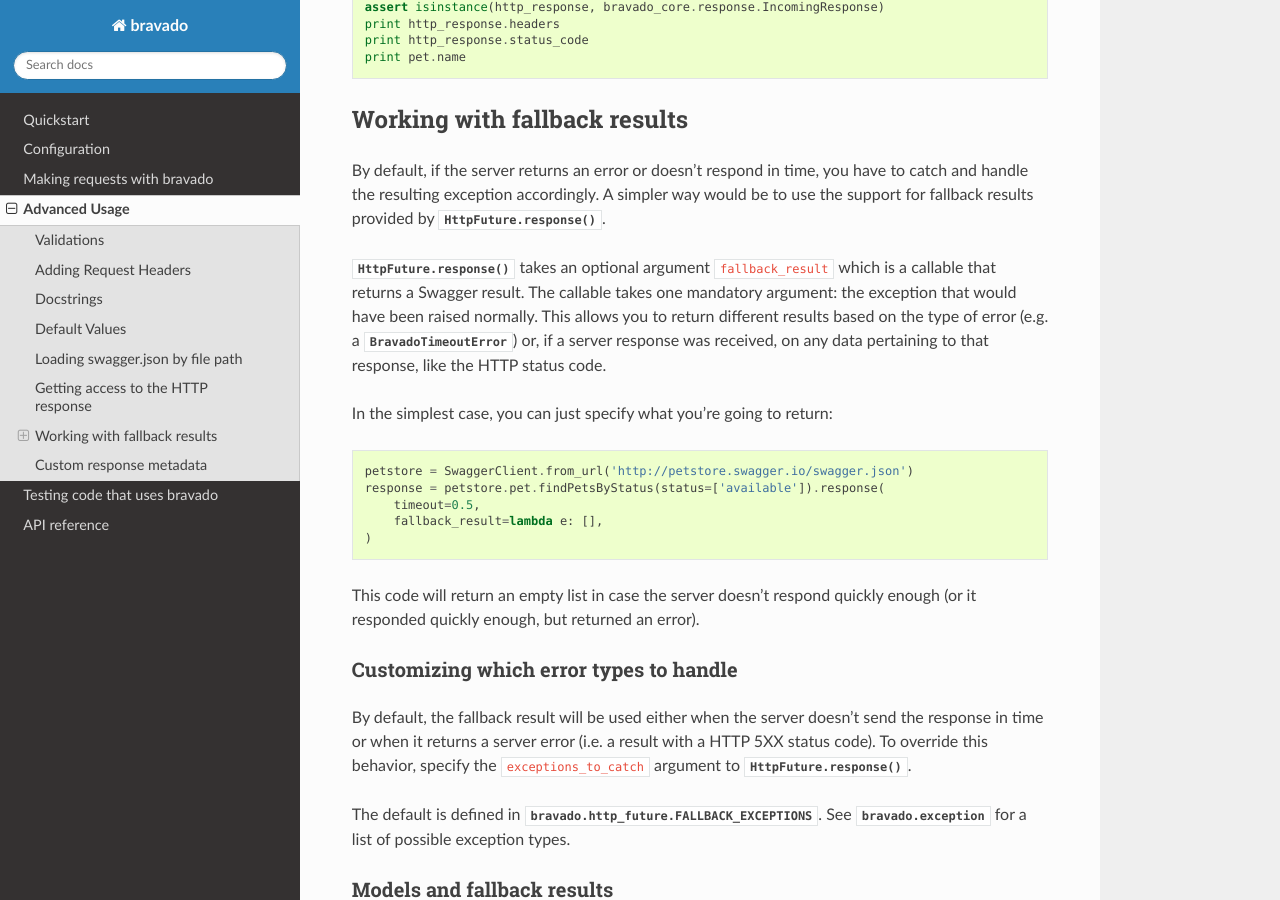
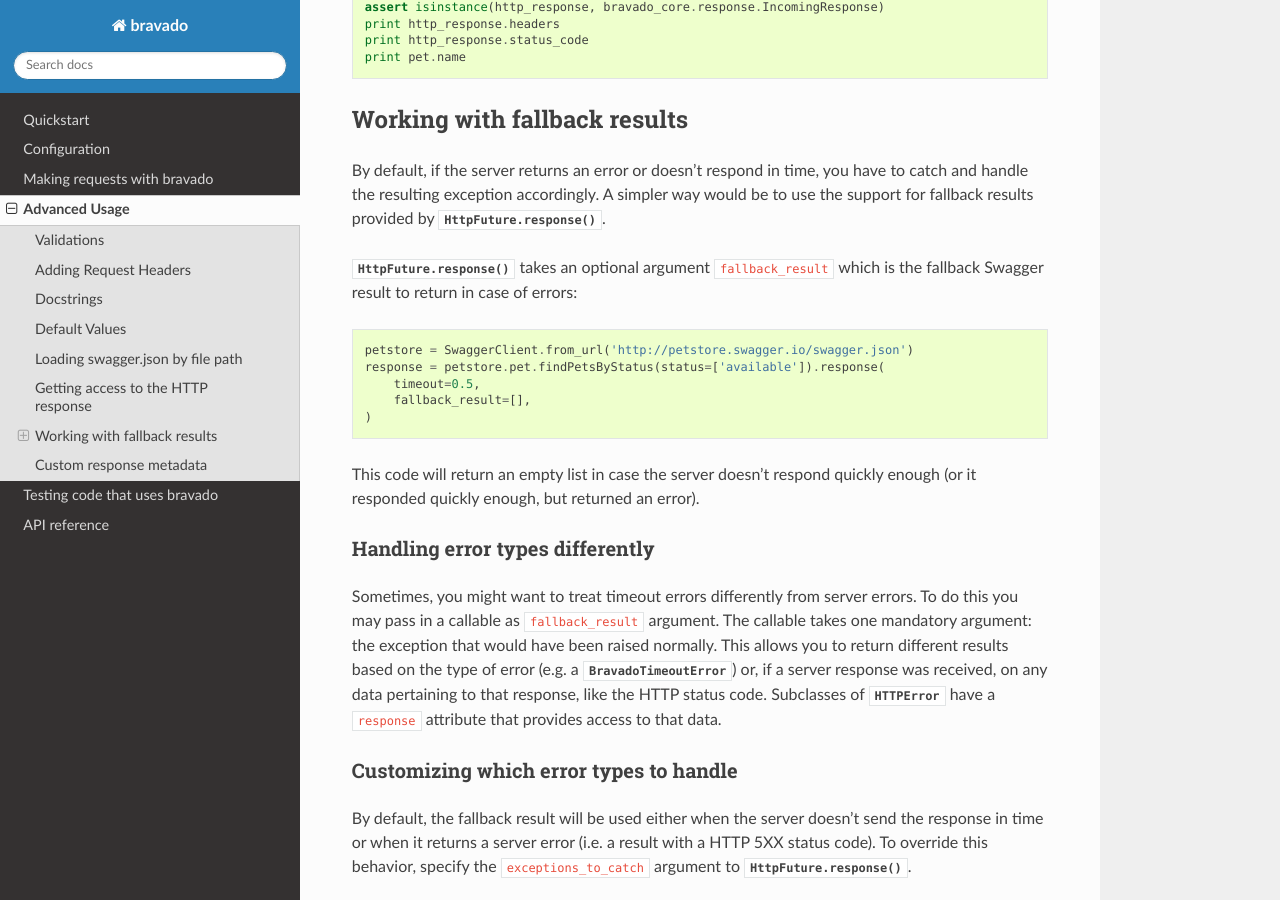
Before and after one commit to Yelp/bravado, a Sphinx documentation site: the page built from docs/source/advanced.rst, in a window 1280 px wide and 900 px high, scrolled down 3067 px. Built offline with Sphinx 7.4.7 and the Read the Docs theme 2.0.0, drawn with Linux system fonts in a browser that asks for light colours.

Commit message:
Support non-callable fallback results, stabilize API

```diff
--- a/docs/source/advanced.rst
+++ b/docs/source/advanced.rst
@@ -169,24 +169,29 @@ By default, if the server returns an error or doesn't respond in time, you have
 the resulting exception accordingly. A simpler way would be to use the support for fallback results
 provided by :meth:`.HttpFuture.response`.
 
-:meth:`.HttpFuture.response` takes an optional argument ``fallback_result`` which is a callable
-that returns a Swagger result. The callable takes one mandatory argument: the exception that would
-have been raised normally. This allows you to return different results based on the type of error
-(e.g. a :class:`.BravadoTimeoutError`) or, if a server response was received, on any data pertaining
-to that response, like the HTTP status code.
-
-In the simplest case, you can just specify what you're going to return:
+:meth:`.HttpFuture.response` takes an optional argument ``fallback_result`` which is the fallback
+Swagger result to return in case of errors:
 
 .. code-block:: python
 
     petstore = SwaggerClient.from_url('http://petstore.swagger.io/swagger.json')
     response = petstore.pet.findPetsByStatus(status=['available']).response(
         timeout=0.5,
-        fallback_result=lambda e: [],
+        fallback_result=[],
     )
 
 This code will return an empty list in case the server doesn't respond quickly enough (or it
 responded quickly enough, but returned an error).
+
+Handling error types differently
+~~~~~~~~~~~~~~~~~~~~~~~~~~~~~~~~
+
+Sometimes, you might want to treat timeout errors differently from server errors. To do this you may
+pass in a callable as ``fallback_result`` argument. The callable takes one mandatory argument: the exception
+that would have been raised normally. This allows you to return different results based on the type of error
+(e.g. a :class:`.BravadoTimeoutError`) or, if a server response was received, on any data pertaining
+to that response, like the HTTP status code. Subclasses of :class:`.HTTPError` have a ``response`` attribute
+that provides access to that data.
 
 Customizing which error types to handle
 ~~~~~~~~~~~~~~~~~~~~~~~~~~~~~~~~~~~~~~~
```
Also changed, not shown: 5 other files.
